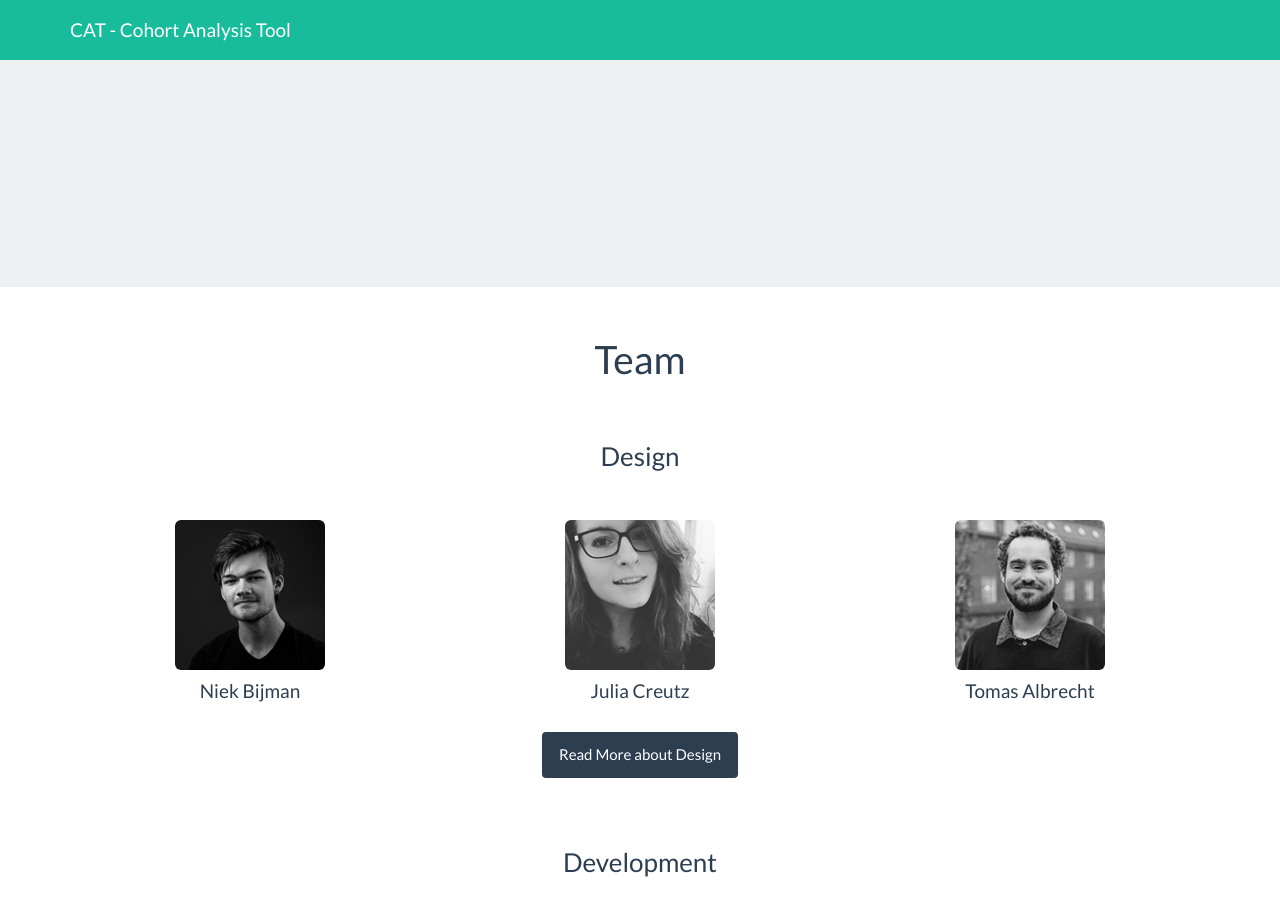
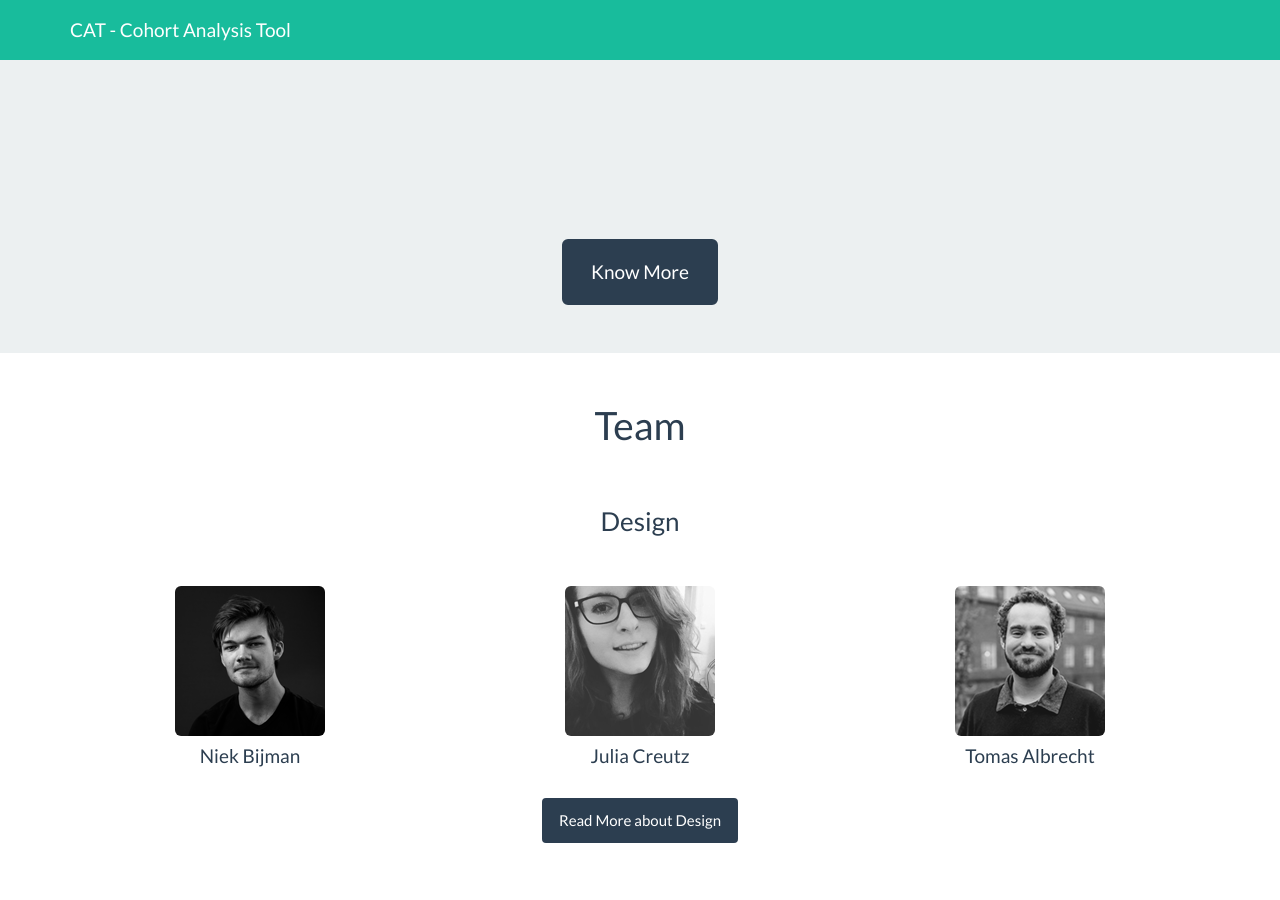
Before and after one commit to raghunayyar/savingprivatenuts, a Jekyll site: the page built from index.md, in a window 1280 px wide and 900 px high, scrolled down 402 px. Built offline with Jekyll 4.4.1, drawn with Linux system fonts in a browser that asks for light colours.

Commit message:
Adds video

```diff
--- a/_layouts/home.html
+++ b/_layouts/home.html
@@ -10,6 +10,9 @@ layout: default
             Prostate Cancer is one of the leading causes of death in men around the world. And Sweden is one of the countries with the highest disease incidents.
             In this project we developed a tool to help doctors and researchers to find correlations in different
         </p>
+        <div class="text-center">
+            <a href="https://vimeo.com/211194972" class="btn btn-primary btn-lg">Know More</a>
+        </div>
     </div>
 </div>
 
```
